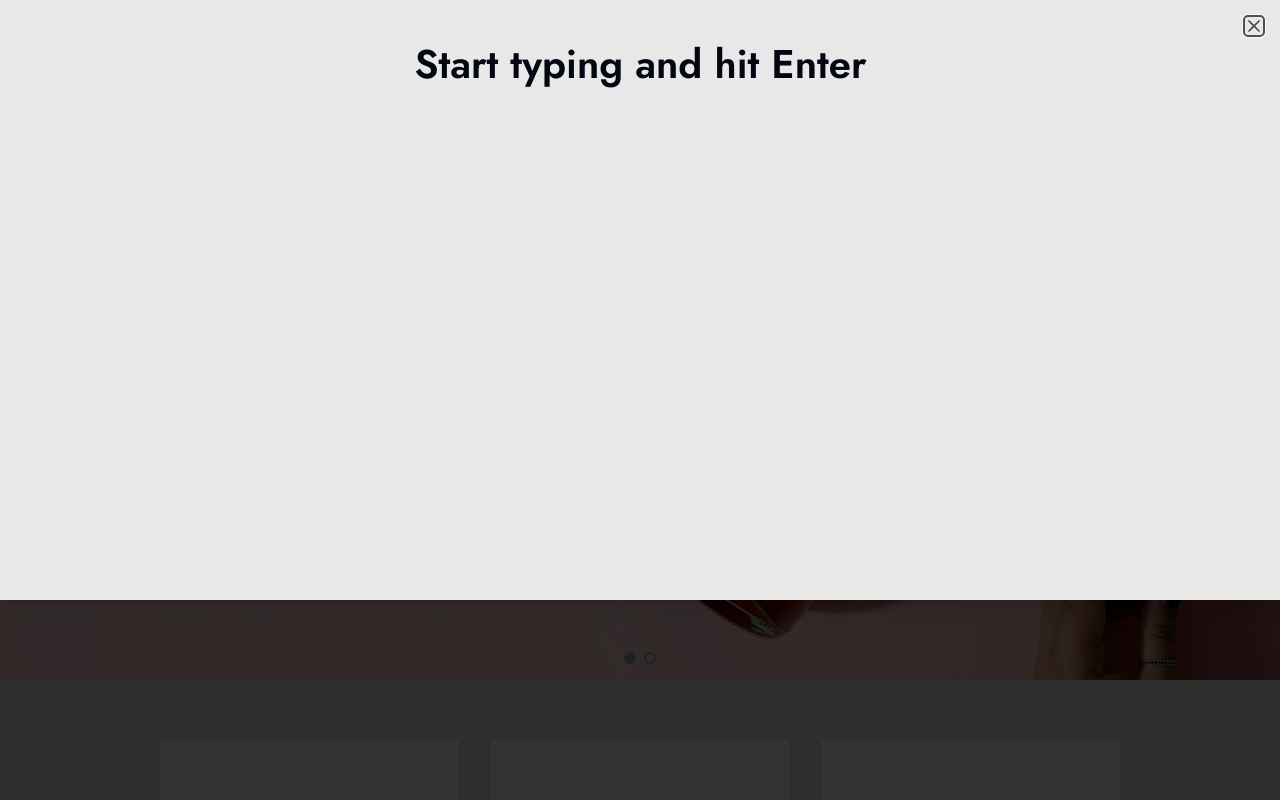
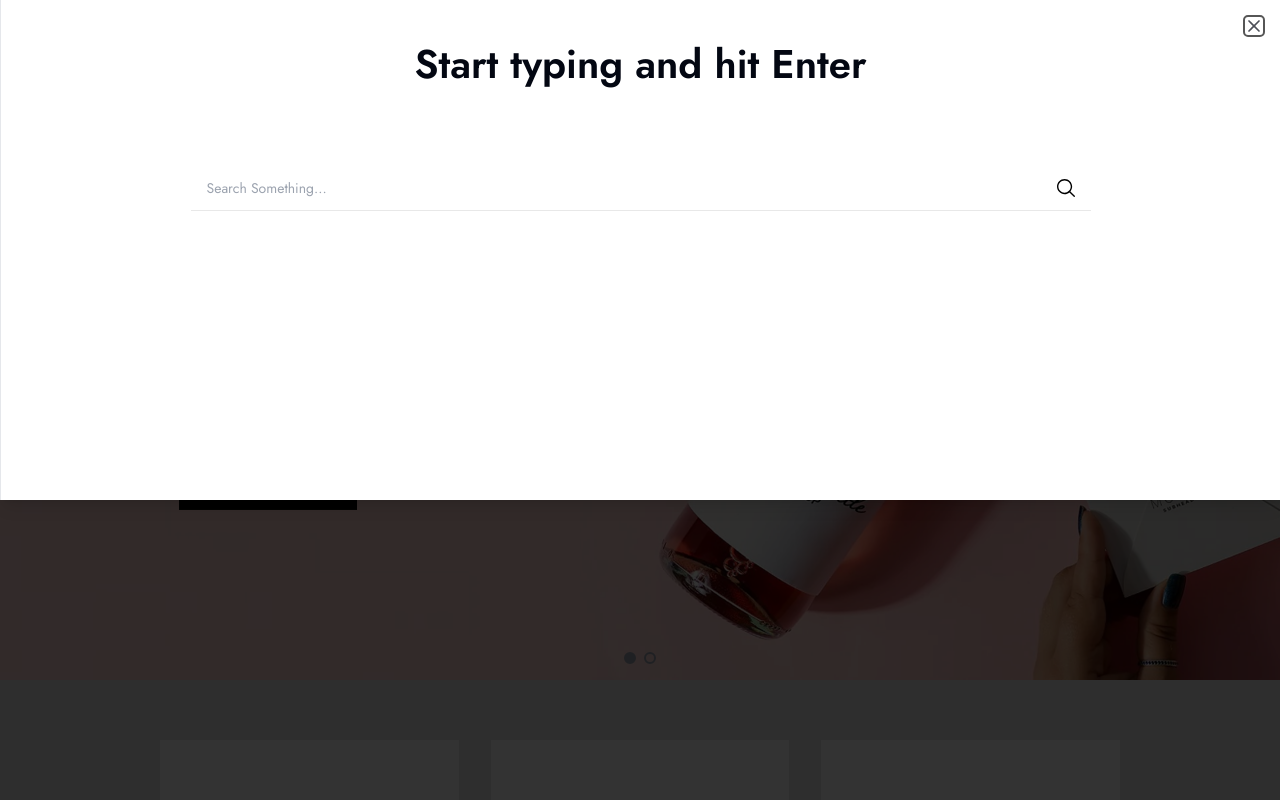
Before and after one commit to Shabnammammadova/Winne-Final-Project, a React (Vite) app: page / in a window 1280 px wide. Both pictures are taken after a click on the icon 999 px from the left and 39 px from the top of the page. Shown: the top 800 px of the page. Built offline with nearby package versions, Linux system fonts and the light colour scheme.

Commit message:
feat:searchbar/footer some changes added

```diff
--- a/src/components/shared/footer/index.tsx
+++ b/src/components/shared/footer/index.tsx
@@ -1,11 +1,12 @@
 import Logo from "../../../assets/images/logo.webp"
 import Message from "../../../assets/icons/message.svg"
+import Payment from "../../../assets/images/payment.webp"
 import { Dribbble, Instagram, Twitter, Youtube } from "lucide-react"
 
 
 export const Footer = () => {
     return (
-        <footer className="bg-white  pb-[40px] font-sans">
+        <footer className="bg-white font-sans">
             <div className="container">
                 <div className="2xs:flex-col 2xs:gap-16 lg:flex-row flex gap-24">
                     <div className="pt-[50px] 2xs:flex-col 2xs:items-center lg:items-start flex ">
@@ -65,6 +66,18 @@ export const Footer = () => {
                     </div>
                 </div>
             </div>
+            <div className="xs:mt-[60px] lg:mt-0 border-solid py-[26px] border-t-[1px]">
+                <div className="container">
+                    <div className="xs:flex-col xs:justify-center lg:flex lg:flex-row items-center lg:justify-between">
+                        <div className="xs:justify-center flex items-center font-sans text-sm">
+                            © Copyright 2025 | <p className="ml-[4px]">Winne By</p><p className="ml-[3px] text-slate-500 hover:underline"> EngoTheme.</p><p className="ml-[3px]"> Powered by Shopify.</p>
+                        </div>
+                        <div className="xs:flex xs:items-center xs:justify-center">
+                            <img src={Payment} alt="" />
+                        </div>
+                    </div>
+                </div>
+            </div>
         </footer>
 
     )
--- a/src/components/shared/navbar/Search.tsx
+++ b/src/components/shared/navbar/Search.tsx
@@ -6,16 +6,23 @@ import {
     SheetTrigger,
 } from "@/components/ui/sheet"
 import { Search } from "lucide-react"
+import Searchbar from "../../../assets/icons/searchbar.svg"
+
+
 export function SearchSide() {
     return (
-        <div className="transition-all">
+        <div className="transition-all bg-white">
             <Sheet>
                 <SheetTrigger asChild>
                     <Search className="transition-all" />
                 </SheetTrigger>
-                <SheetContent>
-                    <SheetHeader className="px-[15px] py-[30px]">
+                <SheetContent className="bg-white">
+                    <SheetHeader className="px-[15px] py-[30px] flex flex-col items-center justify-center">
                         <SheetTitle className="text-center text-[40px] font-semibold mt-0 leading-5 mb-[1rem] translate-y-0">Start typing and hit Enter</SheetTitle>
+                        <div className="flex items-center justify-center px-4 py-3 border-b border-[#e8e8e8] overflow-hidden w-full max-w-[900px]  h-[44px]mx-auto font-[sans-serif] pt-20">
+                            <input type="email" placeholder="Search Something..." className="w-full outline-none text-sm text-black font-sans bg-transparent " />
+                            <img src={Searchbar} alt="" className="cursor-pointer hover:fill-red-800" />
+                        </div>
                     </SheetHeader>
                 </SheetContent>
             </Sheet>
--- a/src/components/ui/sheet.tsx
+++ b/src/components/ui/sheet.tsx
@@ -36,9 +36,9 @@ const sheetVariants = cva(
         top: "inset-x-0 top-0 border-b data-[state=closed]:slide-out-to-top data-[state=open]:slide-in-from-top",
         bottom:
           "inset-x-0 bottom-0 border-t data-[state=closed]:slide-out-to-bottom data-[state=open]:slide-in-from-bottom",
-        left: "inset-y-0 left-0 h-[600px] w-full border-r data-[state=closed]:slide-out-to-left data-[state=open]:slide-in-from-left",
+        left: "inset-y-0 left-0 h-[500px] w-full border-r data-[state=closed]:slide-out-to-left data-[state=open]:slide-in-from-left",
         right:
-          "inset-y-0 top-0 h-[600px] w-full border-l data-[state=closed]:slide-out-to-top data-[state=open]:slide-in-from-to",
+          "inset-y-0 top-0 h-[500px] w-full border-l data-[state=closed]:slide-out-to-top data-[state=open]:slide-in-from-to",
       },
     },
     defaultVariants: {
--- a/src/pages/home/index.tsx
+++ b/src/pages/home/index.tsx
@@ -5,8 +5,6 @@ import { WineHero } from "./components/Hero2"
 import { HomeBlog } from "./components/Blog"
 import { SocialCard } from "./components/SocialCard"
 import { SwiperSlides } from "./components/Swiper"
-// import { SwiperSlide } from "./components/Swiper"
-
 
 
 const HomePage = () => {
```
Also changed, not shown: src/assets/icons/searchbar.svg (added), src/assets/images/payment.webp (added).
